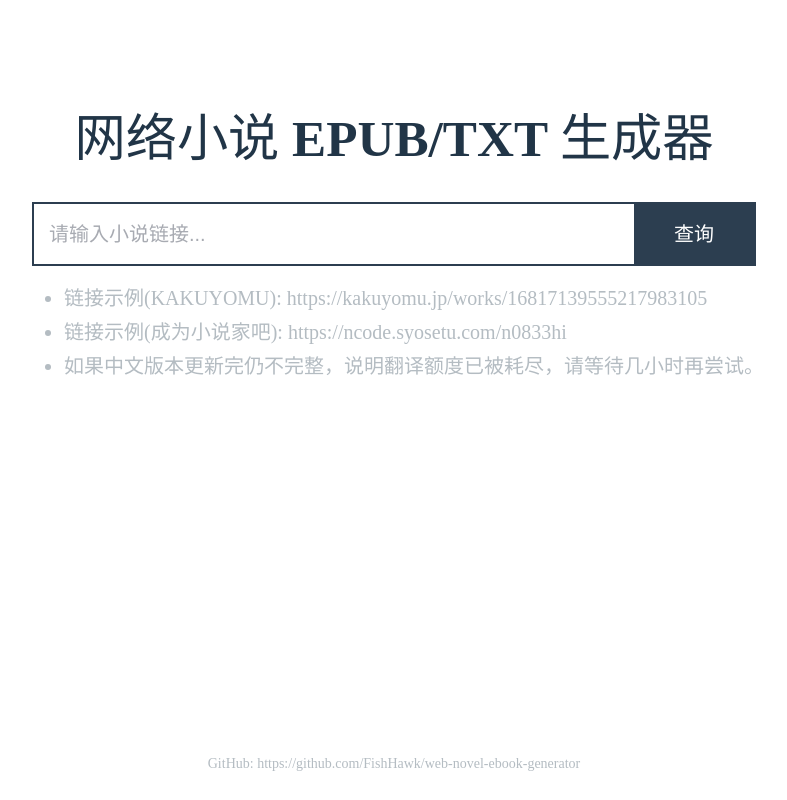
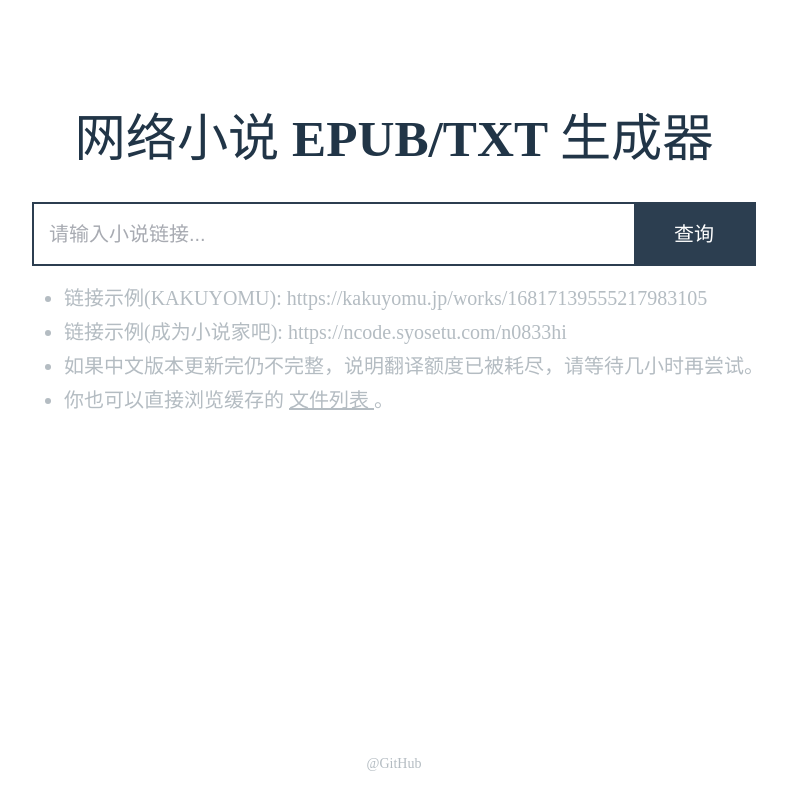
Before and after one commit to FishHawk/auto-novel, a Vue app in the folder frontend/: page / in a window 1280 px wide. Shown: the whole page, without its empty margins (246-1033 px from the left). Built offline with nearby package versions, Linux system fonts and the light colour scheme.

Commit message:
browse book file list directly

```diff
--- a/frontend/src/App.vue
+++ b/frontend/src/App.vue
@@ -6,6 +6,9 @@ import axios from 'axios';
 
 import SearchBar from './components/SearchBar.vue';
 import { Book } from './models/Book';
+
+axios.defaults.baseURL = window.location.href;
+const book_list_url = window.location.href + 'books';
 
 const book: Ref<Book | undefined> = ref();
 const loading = ref(false);
@@ -22,7 +25,7 @@ function onSearch(url: string) {
 
   const query_id_snapshot = query_id;
   axios
-    .get(window.location.href + 'api/query', {
+    .get('api/query', {
       params: { url },
     })
     .then((res) => {
@@ -45,7 +48,7 @@ function onSearch(url: string) {
 
 function pollSearch(url: string, query_id_snapshot: number) {
   return axios
-    .get(window.location.href + 'api/query', {
+    .get('api/query', {
       params: { url },
     })
     .then((res) => {
@@ -65,7 +68,7 @@ function pollSearch(url: string, query_id_snapshot: number) {
 function onUpdate(lang: string) {
   if (book.value === undefined) return;
   axios
-    .post(window.location.href + 'api/book-update', {
+    .post('api/book-update', {
       provider_id: book.value.provider_id,
       book_id: book.value.book_id,
       lang,
@@ -109,14 +112,23 @@ function handleError(error: any, prefix: string) {
       <li class="support-text">
         如果中文版本更新完仍不完整，说明翻译额度已被耗尽，请等待几小时再尝试。
       </li>
+      <li class="support-text">
+        你也可以直接浏览缓存的
+        <a :href="book_list_url" target="_blank">文件列表 </a>
+        。
+      </li>
     </ul>
 
     <el-row justify="center" style="margin-top: 40px">
       <BookCard v-if="book !== undefined" :book="book" @onUpdate="onUpdate" />
     </el-row>
 
-    <el-link class="footer">
-      GitHub: https://github.com/FishHawk/web-novel-ebook-generator
+    <el-link
+      href="https://github.com/FishHawk/web-novel-ebook-generator"
+      target="_blank"
+      class="footer"
+    >
+      @GitHub
     </el-link>
   </el-col>
 </template>
@@ -129,6 +141,10 @@ function handleError(error: any, prefix: string) {
   margin-bottom: 5px;
 }
 
+.support-text a {
+  color: #b4bcc2;
+}
+
 .footer {
   position: fixed;
   left: 50%;
```
Also changed, not shown: 1 other file (tests, documents, lock files or other folders).
